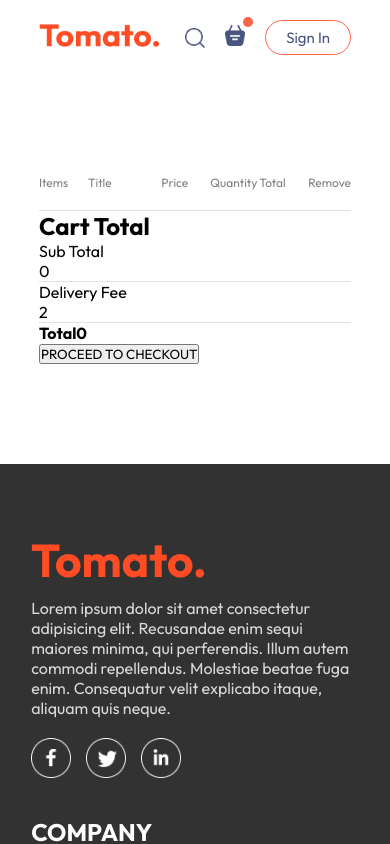
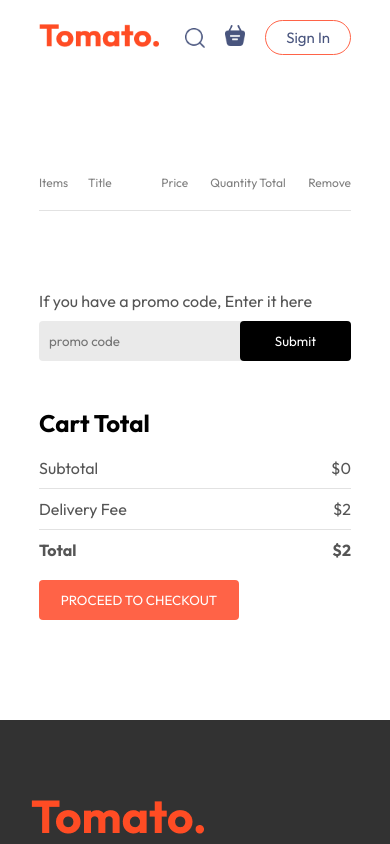
Before and after one commit to bhargav0147/Tomato-Frontend, a React (Vite) app: page /cart in a window 390 px wide. Shown: the top 844 px of the page. Built offline with nearby package versions, Linux system fonts and the light colour scheme.

Commit message:
add cart checkout

```diff
--- a/src/components/Navbar/Navbar.jsx
+++ b/src/components/Navbar/Navbar.jsx
@@ -1,10 +1,12 @@
-import React, { useState } from "react";
+import React, { useContext, useState } from "react";
 import "./Navbar.css";
 import { assets } from "../../assets/assets";
 import { Link } from "react-router-dom";
+import { StoreContext } from "../../context/StoreContext";
 
 const Navbar = ({setShowLogin}) => {
     const [menu, setmenu] = useState("home");
+    const {getTotalCartAmount} = useContext(StoreContext);
     return (
         <div className="navbar">
             <Link to="/"><img src={assets.logo} alt="" className="logo" /></Link>
@@ -18,7 +20,7 @@ const Navbar = ({setShowLogin}) => {
                 <img src={assets.search_icon} alt="" />
                 <div className="navbar-search-icon">
                     <Link to="/cart"><img src={assets.basket_icon} alt="" /></Link>
-                    <div className="dot"></div>
+                    <div className={getTotalCartAmount()===0?"":"dot"}></div>
                 </div>
                 <button onClick={()=>setShowLogin(true)}>Sign In</button>
             </div>
--- a/src/context/StoreContext.jsx
+++ b/src/context/StoreContext.jsx
@@ -9,15 +9,26 @@ const StoreContextProvider = (props) => {
   const addToCart = (itemId) => {
     setCartItem((prev) => ({
       ...prev,
-            [itemId]: (prev[itemId] || 0) + 1
+      [itemId]: (prev[itemId] || 0) + 1,
     }));
   };
 
   const removeFromCart = (itemId) => {
     setCartItem((prev) => ({
       ...prev,
-            [itemId]: Math.max((prev[itemId] || 0) - 1, 0)
+      [itemId]: Math.max((prev[itemId] || 0) - 1, 0),
     }));
+  };
+
+  const getTotalCartAmount = () => {
+    let totalAmount = 0;
+    for (const item in cartItem) {
+      if (cartItem[item] > 0) {
+        let iteminfo = food_list.find((product) => product._id === item);
+        totalAmount += iteminfo.price * cartItem[item];
+      }
+    }
+    return totalAmount;
   };
 
   const contextvalue = {
@@ -25,7 +36,8 @@ const StoreContextProvider = (props) => {
     cartItem,
     setCartItem,
     addToCart,
-        removeFromCart
+    removeFromCart,
+    getTotalCartAmount
   };
 
   return (
--- a/src/pages/Cart/Cart.css
+++ b/src/pages/Cart/Cart.css
@@ -24,3 +24,69 @@
 .cart-items-item .cross{
     cursor: pointer;
 }
+.cart-bottom{
+    margin-top: 80px;
+    display: flex;
+    justify-content: space-between;
+    gap: max(12vw, 20px);
+}
+.cart-total{
+    flex: 1;
+    display: flex;
+    flex-direction: column;
+    gap: 20px;
+}
+.cart-total-details{
+    display: flex;
+    justify-content: space-between;
+    color: #555;
+}
+.cart-total hr{
+    margin: 10px 0px;
+}
+.cart-total button{
+    border: none;
+    color: white;
+    background-color: tomato;
+    width: max(15vw,200px);
+    padding: 12px 0px;
+    border-radius: 4px;
+    cursor: pointer;
+}
+.cart-promocode{
+    flex: 1;
+}
+.cart-promocode p{
+    color: #555;
+}
+.cart-promocode-input{
+    margin-top: 10px;
+    display: flex;
+    justify-content: space-between;
+    align-items: center;
+    background-color: #eaeaea;
+    border-radius: 4px;
+}
+.cart-promocode-input input{
+    background: transparent;
+    border: none;
+     outline: none;
+     padding-left: 10px ;
+}
+.cart-promocode-input button{
+    width: max(10vw,150px);
+    padding: 12px 5px;
+    background-color: black;
+    border: none;
+    color: white;
+    border-radius: 4px;
+    cursor: pointer;
+}
+@media (max-width:750px) {
+    .cart-bottom{
+        flex-direction: column-reverse;
+    }
+    .cart-promocode{
+        justify-content: start;
+    }
+}
--- a/src/pages/Cart/Cart.jsx
+++ b/src/pages/Cart/Cart.jsx
@@ -1,10 +1,11 @@
 import React, { useContext } from "react";
 import "./Cart.css";
 import { StoreContext } from "../../context/StoreContext";
+import { useNavigate } from "react-router-dom";
 
 const Cart = () => {
-  const { cartItem, food_list, removeFromCart } = useContext(StoreContext);
-
+  const { cartItem, food_list, removeFromCart,getTotalCartAmount } = useContext(StoreContext);
+  const navigate = useNavigate();
   return (
     <div className="cart">
       <div className="cart-items">
@@ -44,22 +45,34 @@ const Cart = () => {
       <div className="cart-bottom">
         <div className="cart-total">
           <h2>Cart Total</h2>
+          <div>
             <div className="cart-total-details">
-            <p>Sub Total</p>
-            <p>{0}</p>
+              <p>Subtotal</p>
+              <p>${getTotalCartAmount()}</p>
             </div>
             <hr />
             <div className="cart-total-details">
               <p>Delivery Fee</p>
-            <p>{2}</p>
+              <p>${2}</p>
             </div>
             <hr />
             <div className="cart-total-details">
               <b>Total</b>
-            <b>{0}</b>
+              <b>${getTotalCartAmount()+2}</b>
             </div>
           </div>
-        <button>PROCEED TO CHECKOUT</button>
+          <button onClick={()=>{
+            navigate('/order')
+          }} >PROCEED TO CHECKOUT</button>
+        </div>
+        <div className="cart-promocode">
+          <div><p>If you have a promo code, Enter it here</p>
+          <div className="cart-promocode-input">
+            <input type="text" placeholder="promo code"/>
+            <button>Submit</button>
+          </div>
+          </div>
+        </div>
       </div>
     </div>
   );
--- a/src/pages/PlaceOrder/PlaceOrder.jsx
+++ b/src/pages/PlaceOrder/PlaceOrder.jsx
@@ -2,7 +2,50 @@ import React from 'react'
 import './PlaceOrder.css'
 const PlaceOrder = () => {
   return (
-    <div>PlaceOrder</div>
+    <form className='place-order'>
+      <div className="place-order-left">
+    <p className='title'>Delivery Information</p>
+    <div className="multi-fields">
+      <input type="text" placeholder='First name'/>
+      <input type="text" placeholder='Last name' />
+    </div>
+    <input type="text" placeholder='Email address'/>
+    <input type="text" placeholder='Street'/>
+    <div className="multi-fields">
+      <input type="text" placeholder='City'/>
+      <input type="text" placeholder='State' />
+    </div>
+    <div className="multi-fields">
+      <input type="text" placeholder='Zip code'/>
+      <input type="text" placeholder='Country ' />
+    </div>
+    <input type="text" placeholder='Phone'/>
+      </div>
+      <div className="place-order-right">
+      <div className="cart-total">
+          <h2>Cart Total</h2>
+          <div>
+            <div className="cart-total-details">
+              <p>Subtotal</p>
+              <p>${getTotalCartAmount()}</p>
+            </div>
+            <hr />
+            <div className="cart-total-details">
+              <p>Delivery Fee</p>
+              <p>${2}</p>
+            </div>
+            <hr />
+            <div className="cart-total-details">
+              <b>Total</b>
+              <b>${getTotalCartAmount()+2}</b>
+            </div>
+          </div>
+          <button onClick={()=>{
+            navigate('/order')
+          }} >PROCEED TO CHECKOUT</button>
+        </div>
+      </div>
+    </form>
   )
 }
 
```
Lines whose indentation alone changed are shown as unchanged.
